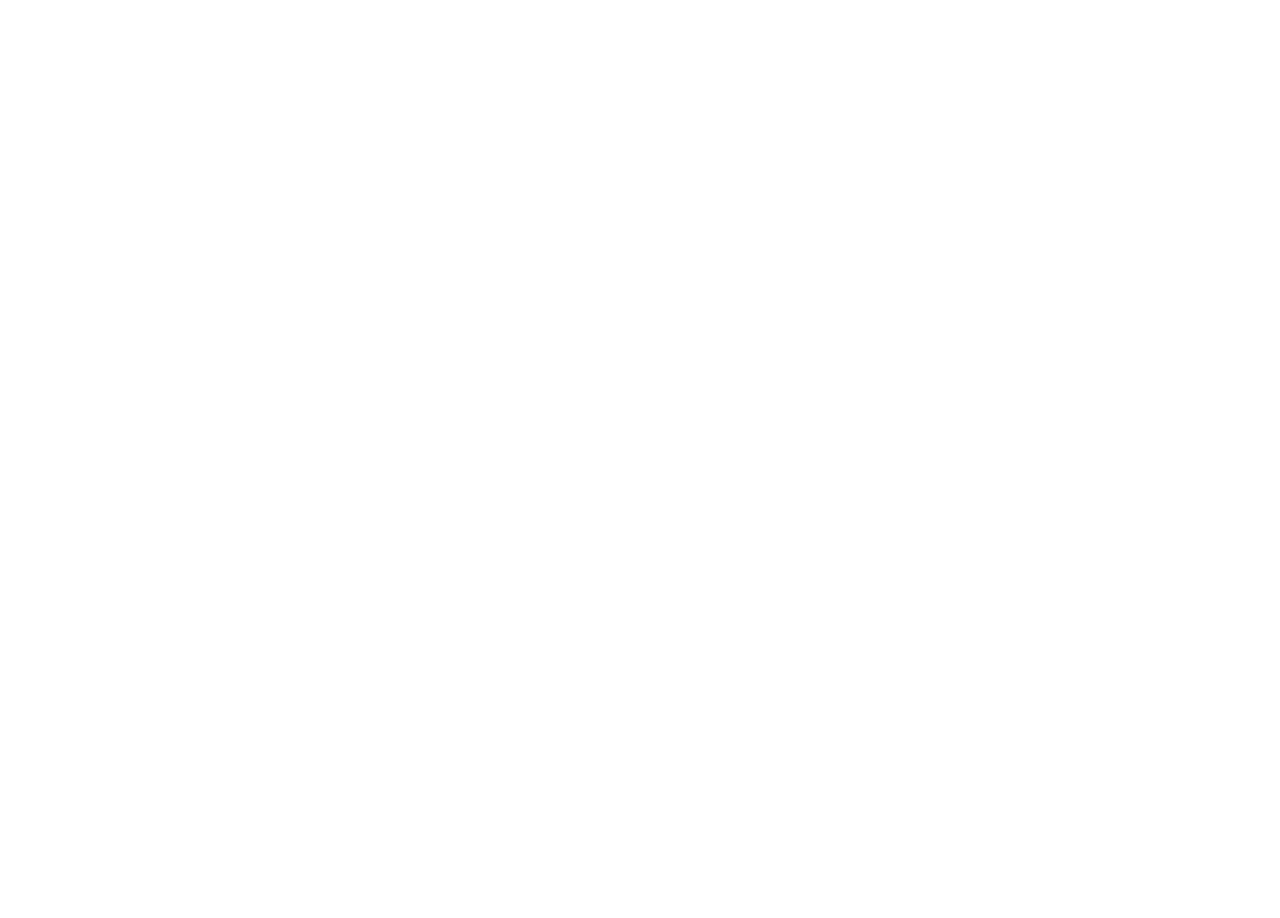
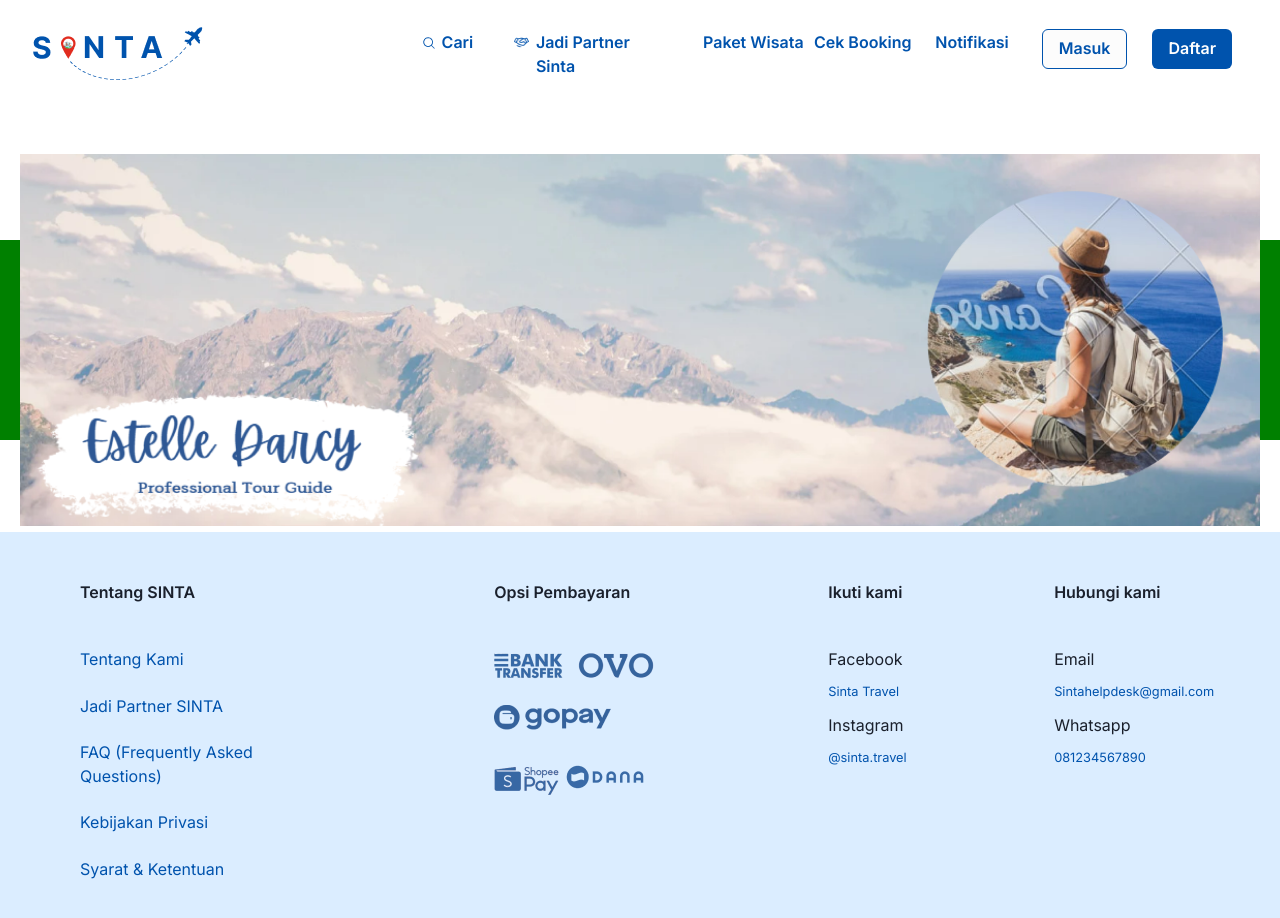
Before and after one commit to VinncentWong/SintaFE, a React (Create React App) app: page /paketwisata in a window 1280 px wide. Before the commit this address had no page. Shown: the top 918 px of the page. Before the commit the page ends 800 px from the top, so only its background shows below. Built offline with nearby package versions, Linux system fonts and the light colour scheme.

Commit message:
feat: add new route

```diff
--- a/src/App.tsx
+++ b/src/App.tsx
@@ -1,5 +1,7 @@
 import { BrowserRouter, Navigate, redirect, Route, Routes, useNavigate } from "react-router-dom";
+import JadiPartnerSintaPage from "./pages/JadiPartnerSintaPage";
 import LandingPage from "./pages/LandingPage";
+import PaketWisataPage from "./pages/PaketWisataPage";
 
 function App() {
 
@@ -8,6 +10,8 @@ function App() {
       <Routes>
         <Route path="/" element={<Navigate to="/landingpage"/>}/>
         <Route path="/landingpage" element={<LandingPage/>}/>
+        <Route path="/jadipartner" element={<JadiPartnerSintaPage/>}/>
+        <Route path="/paketwisata" element={<PaketWisataPage/>}/>
       </Routes>
     </BrowserRouter>
   );
--- /dev/null
+++ b/src/components/carousel/carousel_item.tsx
@@ -0,0 +1,17 @@
+import { PropsWithChildren } from "react";
+
+interface CarouselItemProps{
+    width?: string
+}
+
+const CarouselItem = (props: PropsWithChildren<CarouselItemProps>) => {
+    return(
+        <div className="carousel-item" style={{
+            width: props.width
+        }}>
+            {props.children}
+        </div>
+    )
+};
+
+export default CarouselItem;
--- /dev/null
+++ b/src/components/carousel/index.css
@@ -0,0 +1,18 @@
+.carousel{
+    overflow: hidden;
+    padding-top: 15rem;
+}
+
+.inner{
+    white-space: nowrap;
+    transition: transform 0.5s;
+}
+
+.carousel-item{
+    display: inline-flex;
+    align-items: center;
+    justify-content: center;
+    height: 200px;
+    background-color: green;
+    color: #fff;
+}
--- /dev/null
+++ b/src/components/carousel/index.tsx
@@ -0,0 +1,29 @@
+import "./index.css";
+import carousel1 from "../../images/carousel/carousel1.png";
+import carousel2 from "../../images/carousel/carousel2.png";
+import carousel3 from "../../images/carousel/carousel3.png";
+import carousel4 from "../../images/carousel/carousel4.png";
+import carousel5 from "../../images/carousel/carousel5.png";
+import React, { PropsWithChildren, useEffect, useState } from "react";
+
+const data = [
+  carousel1, carousel2, carousel3, carousel4, carousel5
+]
+
+const Carousel = (children: PropsWithChildren) => {
+  return(
+    <div className="carousel">
+        <div className="inner" style={{transform: "translateX(-0%)"}}>
+            {
+              React.Children.map(children.children, (child, i) => {
+                return React.cloneElement(child as React.ReactElement<any>, {
+                  "width" : "100%"
+                });
+              })
+            }
+        </div>
+    </div>
+  )
+};
+
+export default Carousel;
```
